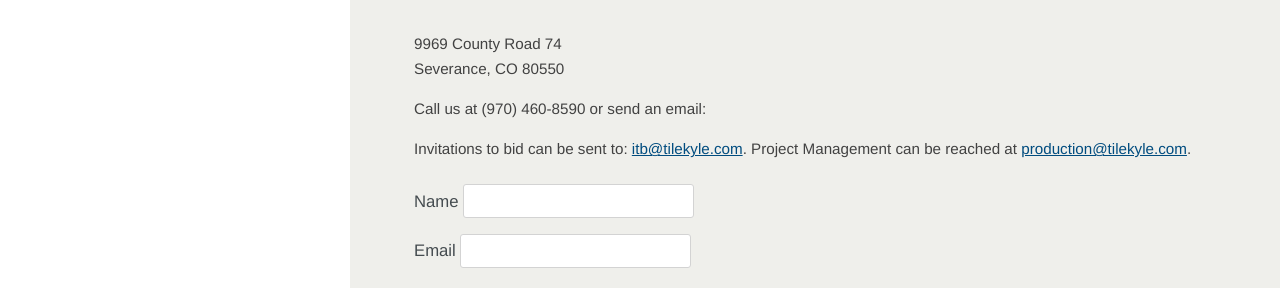
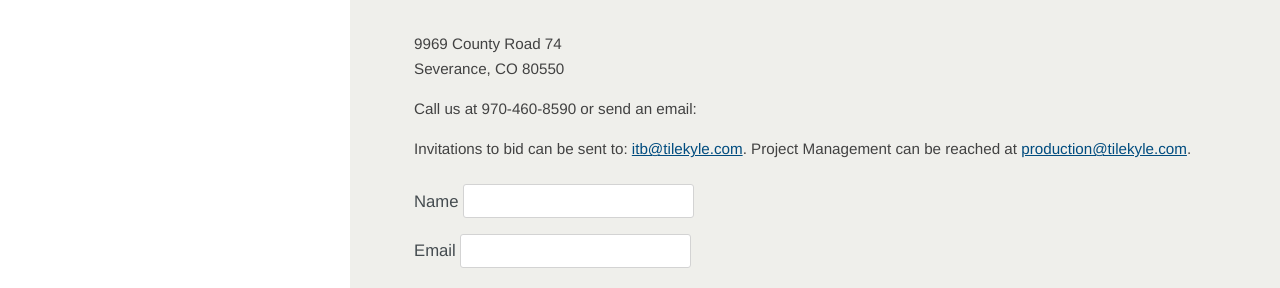
Before and after one commit to variantstudios/tilekyle.com, a Jekyll site: the page built from pages/contact/index.md, in a window 1280 px wide and 1087 px high. Shown: the part 530-818 px from the top of the window. Built offline with Jekyll 4.4.1, drawn with Linux system fonts in a browser that asks for light colours; nearby versions of some CDN libraries; part of the change alters nothing that is shown.

```diff
--- a/pages/contact/index.md
+++ b/pages/contact/index.md
@@ -17,9 +17,8 @@ _comments:
 permalink: /contact/
 ---
 
-9969 County Road 74
-<br>Severance, CO 80550
+9969 County Road 74<br>Severance, CO 80550
 
-Call us at (970) 460-8590 or send an email:
+Call us at 970-460-8590 or send an email:
 
-Invitations to bid can be sent to: [itb@tilekyle.com](javascript:void(location.href='mailto:'+String.fromCharCode(105,116,98,64,116,105,108,101,107,121,108,101,46,99,111,109))). Project Management can be reached at [production@tilekyle.com](javascript:void(location.href='mailto:'+String.fromCharCode(112,114,111,100,117,99,116,105,111,110,64,116,105,108,101,107,121,108,101,46,99,111,109))).
+Invitations to bid can be sent to: [itb@tilekyle.com](javascript:void&#40;location.href='mailto:'+String.fromCharCode&#40;105,116,98,64,116,105,108,101,107,121,108,101,46,99,111,109&#41;&#41;). Project Management can be reached at [production@tilekyle.com](javascript:void&#40;location.href='mailto:'+String.fromCharCode&#40;112,114,111,100,117,99,116,105,111,110,64,116,105,108,101,107,121,108,101,46,99,111,109&#41;&#41;).
```
